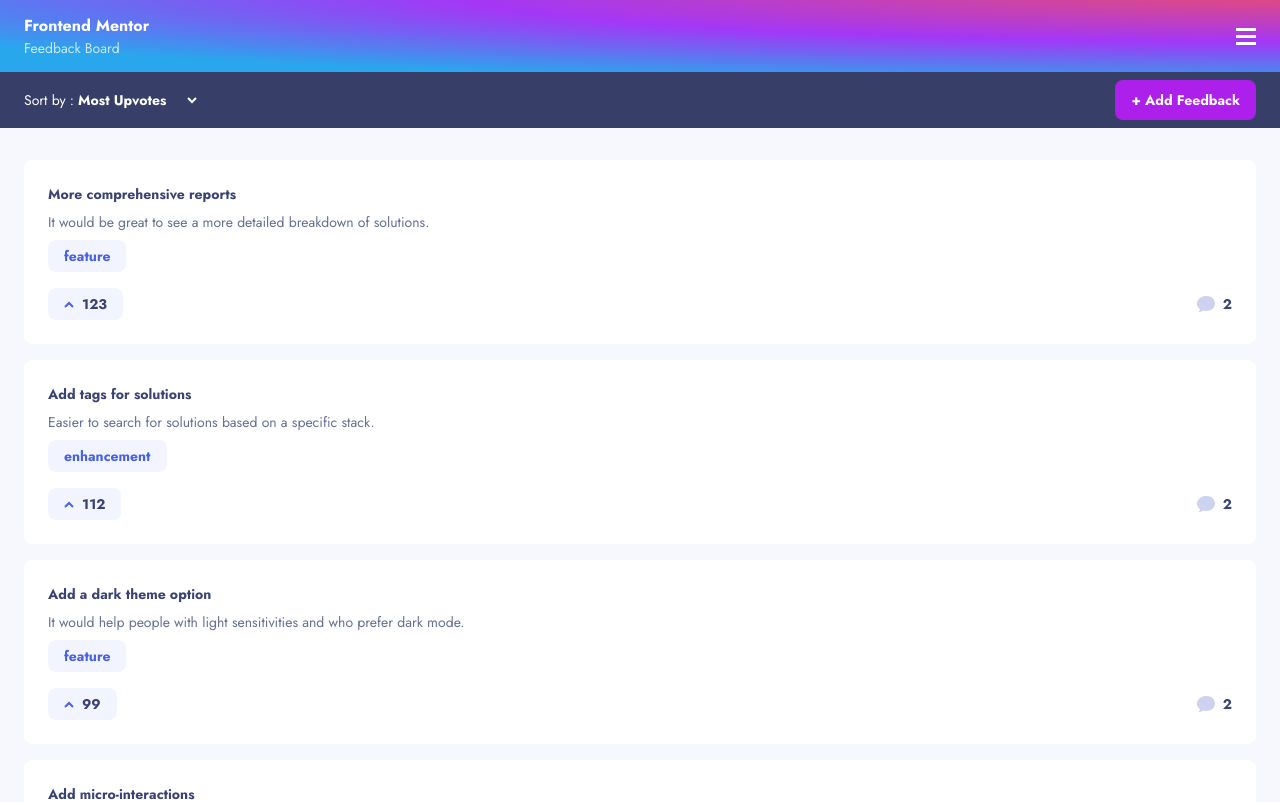
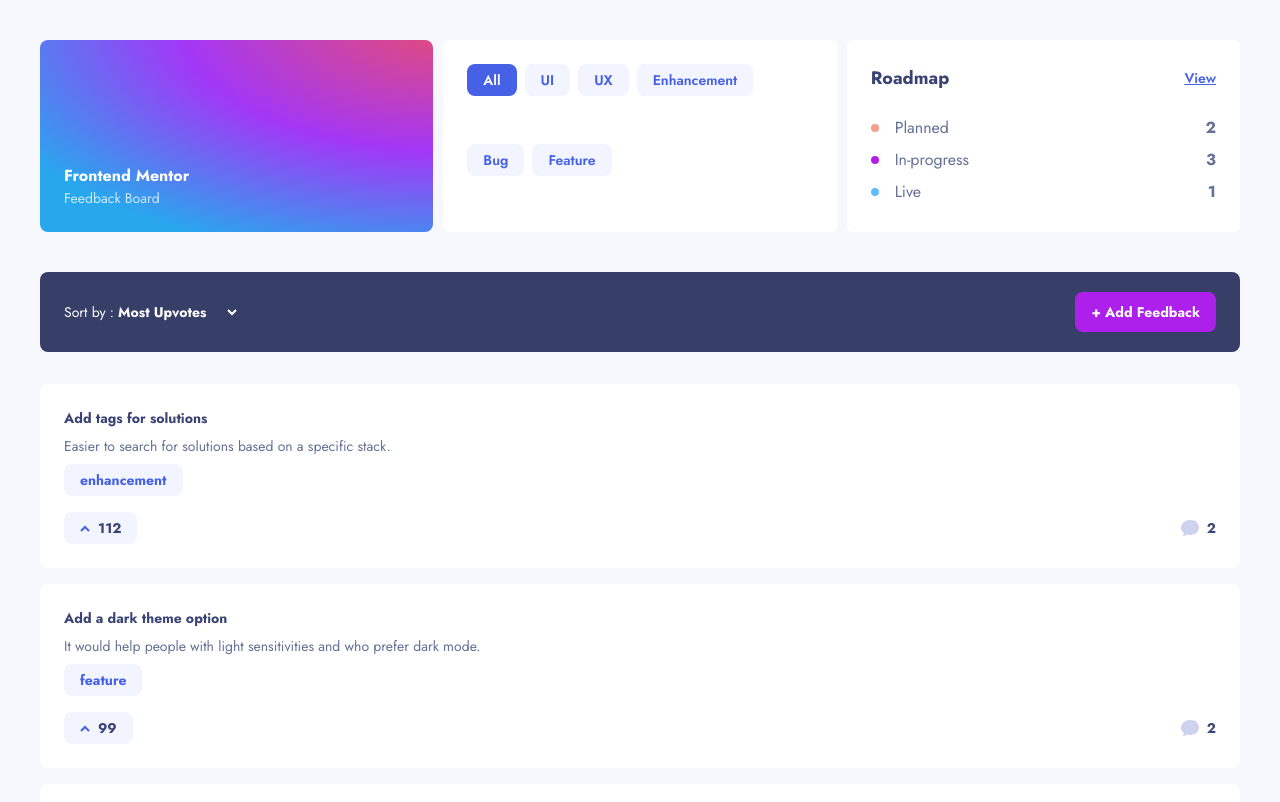
Before and after one commit to m4rk00s/product-feedback-app, a React (Vite) app: page / in a window 1280 px wide. Shown: the top 802 px of the page. Built offline with nearby package versions, Linux system fonts and the light colour scheme.

Commit message:
responsve ui suggestions

```diff
--- a/src/components/CommentSection.tsx
+++ b/src/components/CommentSection.tsx
@@ -84,7 +84,7 @@
         </div>
       </div>
       <div className="mt-6">{props.content}</div>
-      {showAddReplyForm ? (
+      {showAddReplyForm && (
         <div className="flex flex-col items-end">
           <Formik
             initialValues={
@@ -124,8 +124,6 @@
             )}
           </Formik>
         </div>
-      ) : (
-        <></>
       )}
     </div>
   );
--- /dev/null
+++ b/src/helper.ts
@@ -0,0 +1,2 @@
+export const uppercaseWords = (str: string): string =>
+    str.replace(/^(.)|\s+(.)/g, (c) => c.toUpperCase());
--- a/src/routes/FeedbackDetail.tsx
+++ b/src/routes/FeedbackDetail.tsx
@@ -57,7 +57,8 @@
                   .filter((c) => c !== undefined).length ?? 0)}{" "}
               Comments
             </div>
-            {feedbackDetail.comments?.length ?? 0 > 0 ? (
+            {feedbackDetail.comments?.length ??
+              (0 > 0 && (
                 <div className="mt-6">
                   {/* comment */}
                   {feedbackDetail.comments?.map((comment) => {
@@ -92,7 +93,7 @@
                         />
 
                         {/* replies */}
-                      {(comment.replies?.length ?? 0) > 0 ? (
+                        {(comment.replies?.length ?? 0) > 0 && (
                           <div className="mt-6 flex flex-col gap-6 pl-6 border-l-2">
                             {comment.replies?.map((reply, index) => {
                               return (
@@ -131,16 +132,12 @@
                               );
                             })}
                           </div>
-                      ) : (
-                        <></>
                         )}
                       </div>
                     );
                   })}
                 </div>
-            ) : (
-              <></>
-            )}
+              ))}
           </div>
 
           <div className="bg-white mt-6 p-6 rounded-lg">
--- a/src/routes/Roadmap.tsx
+++ b/src/routes/Roadmap.tsx
@@ -1,5 +1,91 @@
-import React from "react";
+import React, { useState } from "react";
+import { useNavigate } from "react-router-dom";
+import FeedbackRequestCard from "../components/FeedbackRequestCard";
+import IconArrowDown from "../components/icons/IconArrowDown";
+import { uppercaseWords } from "../helper";
+import { useAppSelector } from "../hooks";
+import { Status } from "../slice";
 
 export default function Roadmap() {
-  return <div>Roadmap</div>;
+  const navigate = useNavigate();
+  const feedbacks = useAppSelector((state) => state.feedbacks);
+  const [selectedStatus, setSelectedStatus] = useState<Status>("in-progress");
+  const filteredProductRequests = feedbacks.productRequests.filter(
+    (p) => p.status === selectedStatus
+  );
+
+  return (
+    <div className="relative flex flex-col bg-[#F7F8FD] min-h-full">
+      <div className="sticky top-0 flex items-center justify-between p-6 bg-[#373F68] text-white">
+        <div className="flex flex-col">
+          <button
+            type="button"
+            className="flex items-center gap-4 font-bold text-white text-sm"
+            onClick={() => navigate(-1)}
+          >
+            <IconArrowDown className="transform rotate-90 text-[#CDD2EE]" /> Go
+            back
+          </button>
+          <div className="text-lg font-bold">Roadmap</div>
+        </div>
+        <button
+          type="button"
+          className="bg-[#AD1FEA] rounded-lg h-10 px-4 text-white text-sm font-bold"
+          onClick={() => navigate("/feedbacks/new")}
+        >
+          + Add Feedback
+        </button>
+      </div>
+      <div className="grid grid-cols-3">
+        {feedbacks.statuses
+          .filter((stat) => stat.status !== "suggestion")
+          .map((stat) => {
+            return (
+              <button
+                type="button"
+                key={stat.status}
+                className={
+                  "py-5 flex items-centers justify-center font-bold text-[#3A4374] " +
+                  (selectedStatus === stat.status
+                    ? "border-b-4 " +
+                      ((stat.status === "planned" ? "border-[#F49F85]" : "") +
+                        (stat.status === "in-progress"
+                          ? "border-[#AD1FEA]"
+                          : "") +
+                        (stat.status === "live" ? "border-[#62BCFA]" : ""))
+                    : "border-b-2 mix-blend-normal text-opacity-40 ")
+                }
+                onClick={() => setSelectedStatus(stat.status)}
+              >
+                {`${uppercaseWords(stat.status)} (${
+                  feedbacks.productRequests.filter(
+                    (p) => p.status === stat.status
+                  ).length
+                })`}
+              </button>
+            );
+          })}
+      </div>
+      <div className="p-6">
+        <div className="text-[#3A4374]">
+          <div className="font-bold">
+            {uppercaseWords(selectedStatus)} ({filteredProductRequests.length})
+          </div>
+          <div>
+            {
+              feedbacks.statuses.find((stat) => stat.status === selectedStatus)
+                ?.description
+            }
+          </div>
+        </div>
+
+        {/* list of cards */}
+        <div className="flex flex-col gap-4 mt-6">
+          {filteredProductRequests.map((p) => {
+            return <FeedbackRequestCard key={p.id} product={p} />;
+          })}
+        </div>
+      </div>
+    </div>
+  );
 }
--- a/src/routes/Suggestions.tsx
+++ b/src/routes/Suggestions.tsx
@@ -5,18 +5,15 @@
 import SvgIllustrationEmpty from "../assets/suggestions/illustration-empty.svg";
 import Drawer from "../components/Drawer";
 import FeedbackRequestCard from "../components/FeedbackRequestCard";
-import IconArrowDown from "../components/icons/IconArrowDown";
 import { useAppSelector } from "../hooks";
 import { Category } from "../slice";
+import { uppercaseWords } from "../helper";
 
 type SortBy =
   | "Most Upvotes"
   | "Least Upvotes"
   | "Most Comments"
   | "Least Comments";
-
-const uppercaseWords = (str: string): string =>
-  str.replace(/^(.)|\s+(.)/g, (c) => c.toUpperCase());
 
 export default function Suggestions() {
   const [showDrawer, setShowDrawer] = useState(false);
@@ -26,16 +23,35 @@
   );
   const navigate = useNavigate();
   const feedbacks = useAppSelector((state) => state.feedbacks);
+  const filteredProducts = Array.from(feedbacks.productRequests)
+    .filter(
+      (p) => selectCategory === undefined || p.category === selectCategory
+    )
+    .filter((p) => p.status === "suggestion")
+    .sort((a, b) => {
+      switch (sortBy) {
+        case "Most Upvotes":
+          return b.upvotes - a.upvotes;
+        case "Least Upvotes":
+          return a.upvotes - b.upvotes;
+        case "Most Comments":
+          return (b.comments?.length ?? 0) - (a.comments?.length ?? 0);
+        case "Least Comments":
+          return (a.comments?.length ?? 0) - (b.comments?.length ?? 0);
+      }
+    });
 
   return (
-    <div className="relative min-h-full flex flex-col">
+    <div className="md:p-10 md:gap-10 relative min-h-full flex flex-col bg-[#F7F8FD]">
       {/* header */}
-      <div className="z-20 sticky top-0 flex items-center justify-between h-[4.5rem] px-6 bg-fancy">
+      <div className="md:grid md:grid-cols-3 md:gap-[0.625rem] md:h-48 md:static z-20 sticky top-0">
+        {/* title */}
+        <div className="md:items-end md:pb-6 md:h-full md:rounded-lg flex items-center justify-between h-[4.5rem] px-6 bg-fancy">
           <div>
             <div className="text-white font-bold">Frontend Mentor</div>
             <div className="text-white text-sm opacity-75">Feedback Board</div>
           </div>
-        <div className="flex">
+          <div className="md:hidden flex">
             <button
               type="button"
               title="openDrawer"
@@ -56,13 +72,90 @@
           </div>
         </div>
 
-      {/* overlay */}
+        {/* filter */}
+        <div className="md:flex hidden bg-white rounded-md p-6  flex-wrap gap-x-2 gap-y-4">
+          <div
+            className={
+              "rounded-lg px-4 h-8 text-sm font-semibold flex items-center justify-center " +
+              (selectCategory === undefined
+                ? "bg-[#4661E6] text-white"
+                : "bg-[#F2F4FF] text-[#4661E6]")
+            }
+            onClick={() => setSelectCategory(undefined)}
+          >
+            All
+          </div>
+          {feedbacks.categories.map((c) => {
+            return (
+              <div
+                className={
+                  "rounded-lg px-4 h-8 text-sm font-semibold flex items-center justify-center " +
+                  (selectCategory === c
+                    ? "bg-[#4661E6] text-white "
+                    : "bg-[#F2F4FF] text-[#4661E6] ")
+                }
+                key={c}
+                onClick={() => setSelectCategory(c)}
+              >
+                {c === "ui" || c === "ux" ? c.toUpperCase() : uppercaseWords(c)}
+              </div>
+            );
+          })}
+        </div>
+
+        {/* roadmap */}
+        <div className="md:block hidden bg-white rounded-md p-6">
+          <div className="flex items-center justify-between">
+            <div className="text-[#3A4374] text-lg font-bold">Roadmap</div>
+            <button
+              type="button"
+              className="text-[#4661E6] text-sm font-semibold underline"
+              onClick={() => navigate("/roadmap")}
+            >
+              View
+            </button>
+          </div>
+          <div className="mt-6 flex flex-col gap-2">
+            {feedbacks.statuses
+              .filter((stat) => stat.status !== "suggestion")
+              .map((stat) => {
+                const result = feedbacks.productRequests.filter(
+                  (p) => p.status === stat.status
+                );
+
+                return (
+                  <div
+                    key={stat.status}
+                    className="grid items-center grid-cols-[auto_1fr_auto] gap-x-4"
+                  >
+                    <div
+                      className={
+                        "h-2 w-2 rounded-full " +
+                        (stat.status === "planned" ? "bg-[#F49F85]" : "") +
+                        (stat.status === "in-progress" ? "bg-[#AD1FEA]" : "") +
+                        (stat.status === "live" ? "bg-[#62BCFA]" : "")
+                      }
+                    ></div>
+                    <div className="text-[#647196]">
+                      {uppercaseWords(stat.status)}
+                    </div>
+                    <div className="text-[#647196] font-bold">
+                      {result.length}
+                    </div>
+                  </div>
+                );
+              })}
+          </div>
+        </div>
+      </div>
+
       <Drawer
         isOpen={showDrawer}
         onClickAwayHandler={() => setShowDrawer(false)}
       >
         <div className="pt-[4.5rem]">
           <div className="p-6 flex flex-col gap-6">
+            {/* filter */}
             <div className="bg-white rounded-md p-6 flex flex-wrap gap-x-2 gap-y-4">
               <div
                 className={
@@ -81,8 +174,8 @@
                     className={
                       "rounded-lg px-4 h-8 text-sm font-semibold flex items-center justify-center " +
                       (selectCategory === c
-                        ? "bg-[#4661E6] text-white"
-                        : "bg-[#F2F4FF] text-[#4661E6]")
+                        ? "bg-[#4661E6] text-white "
+                        : "bg-[#F2F4FF] text-[#4661E6] ")
                     }
                     key={c}
                     onClick={() => setSelectCategory(c)}
@@ -94,38 +187,49 @@
                 );
               })}
             </div>
+
+            {/* roadmap */}
             <div className="bg-white rounded-md p-6">
               <div className="flex items-center justify-between">
                 <div className="text-[#3A4374] text-lg font-bold">Roadmap</div>
-                <button className="text-[#4661E6] text-sm font-semibold underline">
+                <button
+                  type="button"
+                  className="text-[#4661E6] text-sm font-semibold underline"
+                  onClick={() => navigate("/roadmap")}
+                >
                   View
                 </button>
               </div>
-              <div className="mt-6 grid items-center grid-cols-[auto_1fr_auto] gap-x-4 gap-y-2">
+              <div className="mt-6 flex flex-col gap-2">
                 {feedbacks.statuses
-                  .filter((stat) => stat !== "suggestion")
+                  .filter((stat) => stat.status !== "suggestion")
                   .map((stat) => {
                     const result = feedbacks.productRequests.filter(
-                      (p) => p.status === stat
+                      (p) => p.status === stat.status
                     );
 
                     return (
-                      <>
+                      <div
+                        key={stat.status}
+                        className="grid items-center grid-cols-[auto_1fr_auto] gap-x-4"
+                      >
                         <div
                           className={
                             "h-2 w-2 rounded-full " +
-                            (stat === "planned" ? "bg-[#F49F85]" : "") +
-                            (stat === "in-progress" ? "bg-[#AD1FEA]" : "") +
-                            (stat === "live" ? "bg-[#62BCFA]" : "")
+                            (stat.status === "planned" ? "bg-[#F49F85]" : "") +
+                            (stat.status === "in-progress"
+                              ? "bg-[#AD1FEA]"
+                              : "") +
+                            (stat.status === "live" ? "bg-[#62BCFA]" : "")
                           }
                         ></div>
                         <div className="text-[#647196]">
-                          {uppercaseWords(stat)}
+                          {uppercaseWords(stat.status)}
                         </div>
                         <div className="text-[#647196] font-bold">
                           {result.length}
                         </div>
-                      </>
+                      </div>
                     );
                   })}
               </div>
@@ -136,7 +240,7 @@
 
       <div className="relative flex flex-col flex-1">
         {/* sort and add feedback */}
-        <div className="bg-[#373F68] text-white flex items-center justify-between py-2 px-6">
+        <div className="md:rounded-lg md:h-20 bg-[#373F68] text-white flex items-center justify-between py-2 px-6">
           <div className="flex items-baseline text-sm">
             Sort by :{" "}
             {
@@ -173,30 +277,14 @@
         </div>
 
         {/* feedbacks */}
-        <div className="bg-[#F7F8FD] px-6 py-8 flex flex-col gap-4 flex-1">
+        <div className="md:px-0 px-6 py-8 flex flex-col gap-4 flex-1">
           {/* feedback card */}
-          {Array.from(feedbacks.productRequests)
-            .sort((a, b) => {
-              switch (sortBy) {
-                case "Most Upvotes":
-                  return b.upvotes - a.upvotes;
-                case "Least Upvotes":
-                  return a.upvotes - b.upvotes;
-                case "Most Comments":
-                  return (b.comments?.length ?? 0) - (a.comments?.length ?? 0);
-                case "Least Comments":
-                  return (a.comments?.length ?? 0) - (b.comments?.length ?? 0);
-              }
-            })
-            .filter(
-              (p) =>
-                selectCategory === undefined || p.category === selectCategory
-            )
-            .map((product) => (
+          {filteredProducts.map((product) => (
             <FeedbackRequestCard key={product.id} product={product} />
           ))}
 
           {/* empty state */}
+          {filteredProducts.length === 0 && (
             <div className="bg-white flex-1 rounded-lg flex flex-col items-center justify-center">
               <div>
                 <img src={SvgIllustrationEmpty} alt="illustartion empty" />
@@ -216,6 +304,7 @@
                 + Add Feedback
               </button>
             </div>
+          )}
         </div>
       </div>
     </div>
--- a/src/slice.ts
+++ b/src/slice.ts
@@ -64,15 +64,39 @@
 export interface AppState {
     currentUser: User
     categories: Category[]
-    statuses: Status[]
+    statuses: StatusInfo[]
     upvotedRequestIds: RequestId[]
     productRequests: ProductRequest[]
+}
+
+interface StatusInfo {
+    status: Status,
+    accentColor: string,
+    description: string
 }
 
 const initialState: AppState = {
     currentUser: initialData.currentUser,
     categories: ["ui", "ux", "enhancement", "bug", "feature"],
-    statuses: ["suggestion", "planned", "in-progress", "live"],
+    statuses: [{
+        status: "suggestion",
+        accentColor: "",
+        description: ""
+    }, {
+        status: "planned",
+        accentColor: "#F49F85",
+        description: "Ideas prioritized for research"
+    },
+    {
+        status: "in-progress",
+        accentColor: "#AD1FEA",
+        description: "Currently being developed"
+    },
+    {
+        status: "live",
+        accentColor: "#62BCFA",
+        description: "Released features"
+    }],
     productRequests: initialData.productRequests as ProductRequest[],
     upvotedRequestIds: []
 }
```
Lines whose indentation alone changed are shown as unchanged.
